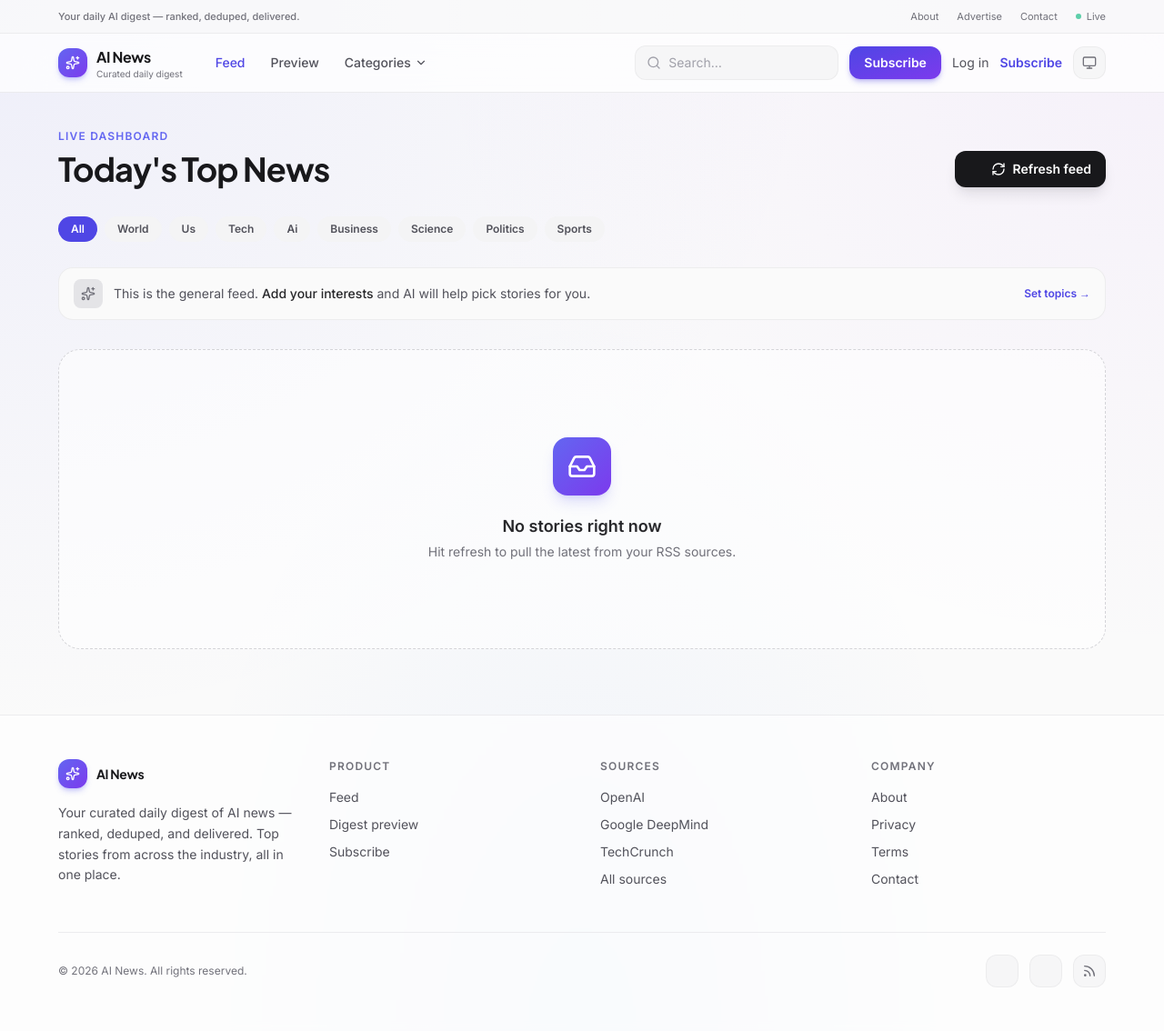
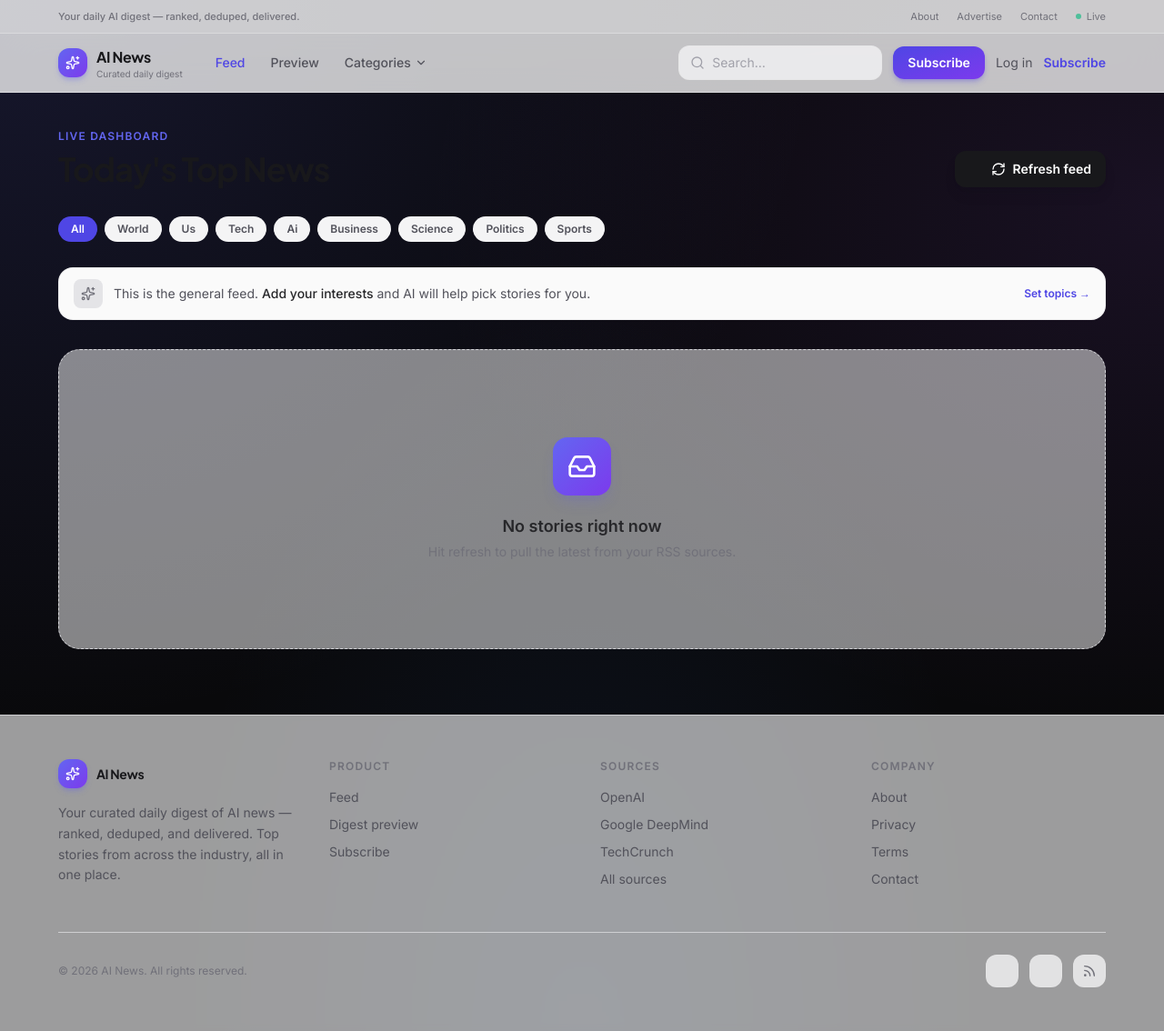
Before and after one commit to lucas5monts/ai-news-aggregator, a Flask app: page /feed in a window 1280 px wide. Shown: the whole page at 91% size. Run offline with Flask 3, Linux system fonts and the light colour scheme; data that the repository does not hold is empty; some libraries are stand-ins or nearby versions.

Commit message:
going live

```diff
--- a/app/templates/_macros.html
+++ b/app/templates/_macros.html
@@ -165,56 +165,70 @@
   </article>
 {% endmacro %}
 
-{# Fictional filler ads for layout/testing. Swap for real ad/embed code when ready. #}
-{% macro ad_slot(min_height='min-h-[250px]', label='Advertisement', extra='', campaign='signal') %}
+{# Sponsored project cards. #}
+{% macro ad_slot(min_height='min-h-[250px]', label='Sponsored', extra='', campaign='signal') %}
   {% set ads = {
     'signal': {
-      'eyebrow': 'Sponsored',
-      'brand': 'SignalStack',
-      'headline': 'Turn market noise into a morning brief.',
-      'body': 'A fictional research desk for teams that want cleaner signals before standup.',
-      'cta': 'See sample brief',
-      'icon': 'radio'
+      'eyebrow': 'Cybersecurity · AI Research',
+      'brand': 'SentinelNLP',
+      'headline': 'Your firewall doesn\'t speak English. Your AI should.',
+      'body': 'We trained transformer models on 2.8M real network packets to detect intrusions that signature-based tools miss. Read the full benchmark.',
+      'cta': 'Read the research',
+      'icon': 'shield-check',
+      'url': 'https://github.com/lucas5monts/nlp-network-intrusion-detection',
+      'gradient': 'from-emerald-500/10 via-transparent to-teal-500/10',
+      'tag': 'New research'
     },
     'atlas': {
-      'eyebrow': 'Partner message',
-      'brand': 'Atlas Notes',
-      'headline': 'Meeting notes that remember the follow-up.',
-      'body': 'Imaginary AI notes for busy operators, founders, and very tired calendars.',
-      'cta': 'Try the mock demo',
-      'icon': 'notebook-tabs'
+      'eyebrow': 'AI Productivity',
+      'brand': 'PromptKit',
+      'headline': 'The prompts you write are costing you.',
+      'body': 'Most AI outputs are only as good as the prompt behind them. PromptKit restructures your ideas into high-performance instructions — free, no signup.',
+      'cta': 'Try it free',
+      'icon': 'wand-sparkles',
+      'url': 'https://github.com/lucas5monts/Prompt-Optimizer',
+      'gradient': 'from-violet-500/10 via-transparent to-indigo-500/10',
+      'tag': 'Free tool'
     },
     'lumen': {
-      'eyebrow': 'Featured',
-      'brand': 'Lumen Desk',
-      'headline': 'A calmer command center for your day.',
-      'body': 'Fictional dashboards, tidy alerts, and fewer tabs before your second coffee.',
-      'cta': 'Preview workspace',
-      'icon': 'panel-top'
+      'eyebrow': 'AI Governance',
+      'brand': 'AuditLayer',
+      'headline': 'Who reviews the AI that reviewed your candidate?',
+      'body': 'AuditLayer scores automated hiring decisions for transparency gaps and human-review risk before they become a liability. Built for compliance teams.',
+      'cta': 'See how it works',
+      'icon': 'user-check',
+      'url': 'https://github.com/lucas5monts/Human-Check-for-AI-Generated-Decisions',
+      'gradient': 'from-rose-500/10 via-transparent to-orange-500/10',
+      'tag': 'Early access'
     }
   } %}
   {% set ad = ads.get(campaign, ads.signal) %}
   <div class="{{ extra }}">
     <p class="text-[10px] font-semibold uppercase tracking-widest text-zinc-400 dark:text-zinc-600 mb-2 text-center">{{ label }}</p>
-    <div class="{{ min_height }} relative overflow-hidden rounded-2xl border border-zinc-200/80 dark:border-zinc-800 bg-white dark:bg-zinc-900 shadow-sm">
-      <div class="absolute inset-0 bg-gradient-to-br from-indigo-500/10 via-transparent to-emerald-500/10"></div>
+    <a href="{{ ad.url }}" target="_blank" rel="noopener noreferrer" class="block group">
+      <div class="{{ min_height }} relative overflow-hidden rounded-2xl border border-zinc-200/80 dark:border-zinc-800 bg-white dark:bg-zinc-900 shadow-sm hover:shadow-lg hover:border-zinc-300 dark:hover:border-zinc-700 transition-all duration-200">
+        <div class="absolute inset-0 bg-gradient-to-br {{ ad.gradient }}"></div>
         <div class="relative h-full min-h-[inherit] flex flex-col sm:flex-row sm:items-center justify-between gap-4 p-5 sm:p-6">
           <div class="flex items-start gap-4 min-w-0">
-          <div class="w-11 h-11 rounded-2xl bg-zinc-900 dark:bg-white text-white dark:text-zinc-900 flex items-center justify-center shrink-0">
-            <i data-lucide="{{ ad.icon }}" class="w-5 h-5"></i>
+            <div class="w-11 h-11 rounded-2xl bg-zinc-900 dark:bg-zinc-800 border border-zinc-700 text-white flex items-center justify-center shrink-0 group-hover:scale-105 transition-transform">
+              <i data-lucide="{{ ad.icon }}" class="w-5 h-5 text-indigo-400"></i>
             </div>
             <div class="min-w-0">
+              <div class="flex items-center gap-2 flex-wrap">
                 <p class="text-[10px] font-semibold uppercase tracking-widest text-indigo-600 dark:text-indigo-400">{{ ad.eyebrow }} · {{ ad.brand }}</p>
-            <p class="font-display font-bold text-base sm:text-lg leading-snug text-zinc-900 dark:text-white mt-1">{{ ad.headline }}</p>
+                <span class="text-[10px] font-semibold px-1.5 py-0.5 rounded-full bg-indigo-500/15 text-indigo-500 dark:text-indigo-400 ring-1 ring-inset ring-indigo-500/20">{{ ad.tag }}</span>
+              </div>
+              <p class="font-display font-bold text-base sm:text-lg leading-snug text-zinc-900 dark:text-white mt-1 group-hover:text-indigo-600 dark:group-hover:text-indigo-400 transition-colors">{{ ad.headline }}</p>
               <p class="text-xs sm:text-sm text-zinc-600 dark:text-zinc-400 leading-relaxed mt-1.5 max-w-xl">{{ ad.body }}</p>
             </div>
           </div>
-        <span class="inline-flex items-center justify-center gap-1.5 rounded-xl border border-zinc-200 dark:border-zinc-700 bg-zinc-50 dark:bg-zinc-800 px-3 py-2 text-xs font-semibold text-zinc-700 dark:text-zinc-200 shrink-0">
+          <span class="inline-flex items-center justify-center gap-1.5 rounded-xl border border-zinc-200 dark:border-zinc-700 bg-zinc-50 dark:bg-zinc-800 px-3 py-2 text-xs font-semibold text-zinc-700 dark:text-zinc-200 shrink-0 group-hover:border-indigo-500 group-hover:text-indigo-400 transition-colors">
             {{ ad.cta }}
             <i data-lucide="arrow-up-right" class="w-3.5 h-3.5"></i>
           </span>
         </div>
       </div>
+    </a>
   </div>
 {% endmacro %}
 
--- a/app/templates/base.html
+++ b/app/templates/base.html
@@ -1,23 +1,15 @@
 <!DOCTYPE html>
-<html lang="en">
+<html lang="en" class="dark">
 <head>
   <meta charset="UTF-8">
   <meta name="viewport" content="width=device-width, initial-scale=1.0">
   <title>{% block title %}AI News{% endblock %}</title>
   <meta name="csrf-token" content="{{ csrf_token() }}">
+  <link rel="icon" type="image/svg+xml" href="{{ url_for('static', filename='favicon.svg') }}">
 
   <link rel="preconnect" href="https://fonts.googleapis.com">
   <link rel="preconnect" href="https://fonts.gstatic.com" crossorigin>
   <link href="https://fonts.googleapis.com/css2?family=Inter:wght@400;500;600;700&family=Plus+Jakarta+Sans:wght@600;700;800&display=swap" rel="stylesheet">
-
-  <script nonce="{{ csp_nonce() }}">
-    (function() {
-      var stored = localStorage.getItem('theme');
-      if (stored === 'dark' || (!stored && window.matchMedia('(prefers-color-scheme: dark)').matches)) {
-        document.documentElement.classList.add('dark');
-      }
-    })();
-  </script>
 
   <script nonce="{{ csp_nonce() }}">tailwind.config = {
     darkMode: 'class',
@@ -201,15 +193,6 @@
           {% endif %}
         </nav>
 
-        <button id="theme-toggle"
-                class="w-9 h-9 flex items-center justify-center rounded-xl text-zinc-500 dark:text-zinc-400
-                       bg-zinc-100/80 dark:bg-zinc-900 border border-zinc-200/60 dark:border-zinc-800
-                       hover:border-zinc-300 dark:hover:border-zinc-700 transition-colors shrink-0"
-                title="Toggle theme">
-          <i id="theme-icon-sun" data-lucide="sun" class="w-4 h-4 hidden"></i>
-          <i id="theme-icon-moon" data-lucide="moon" class="w-4 h-4 hidden"></i>
-          <i id="theme-icon-monitor" data-lucide="monitor" class="w-4 h-4 hidden"></i>
-        </button>
       </div>
     </div>
 
@@ -351,35 +334,6 @@
       }, 400);
     });
 
-    var themes = ['system', 'light', 'dark'];
-    function getTheme() { return localStorage.getItem('theme') || 'system'; }
-    function applyTheme(t) {
-      if (t === 'dark') document.documentElement.classList.add('dark');
-      else if (t === 'light') document.documentElement.classList.remove('dark');
-      else {
-        if (window.matchMedia('(prefers-color-scheme: dark)').matches) document.documentElement.classList.add('dark');
-        else document.documentElement.classList.remove('dark');
-      }
-    }
-    function updateThemeIcon(t) {
-      ['sun','moon','monitor'].forEach(function(name) {
-        document.getElementById('theme-icon-' + name).classList.add('hidden');
-      });
-      var icon = t === 'light' ? 'sun' : t === 'dark' ? 'moon' : 'monitor';
-      document.getElementById('theme-icon-' + icon).classList.remove('hidden');
-    }
-    updateThemeIcon(getTheme());
-    document.getElementById('theme-toggle').addEventListener('click', function() {
-      var current = getTheme();
-      var next = themes[(themes.indexOf(current) + 1) % themes.length];
-      if (next === 'system') localStorage.removeItem('theme');
-      else localStorage.setItem('theme', next);
-      applyTheme(next);
-      updateThemeIcon(next);
-    });
-    window.matchMedia('(prefers-color-scheme: dark)').addEventListener('change', function() {
-      if (!localStorage.getItem('theme')) applyTheme('system');
-    });
   </script>
 </body>
 </html>
```
Also changed, not shown: app/static/favicon.svg (added). Lines whose indentation alone changed are shown as unchanged.
